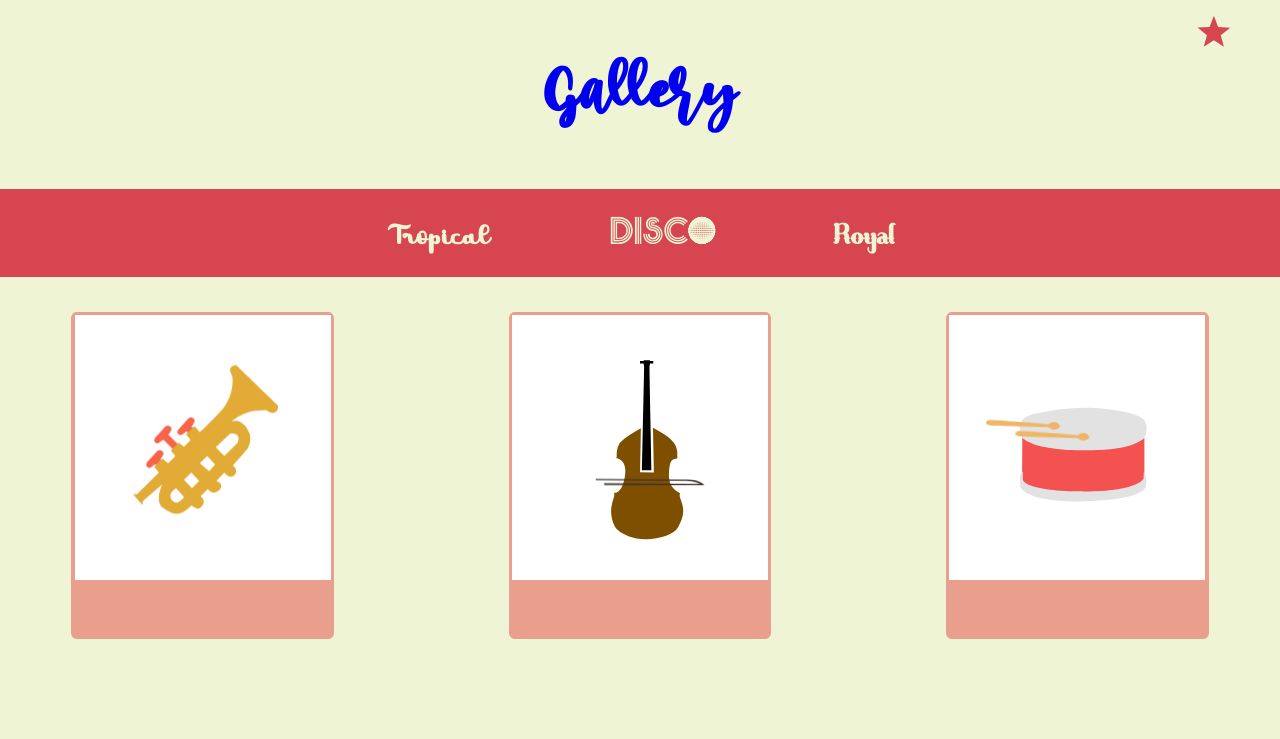
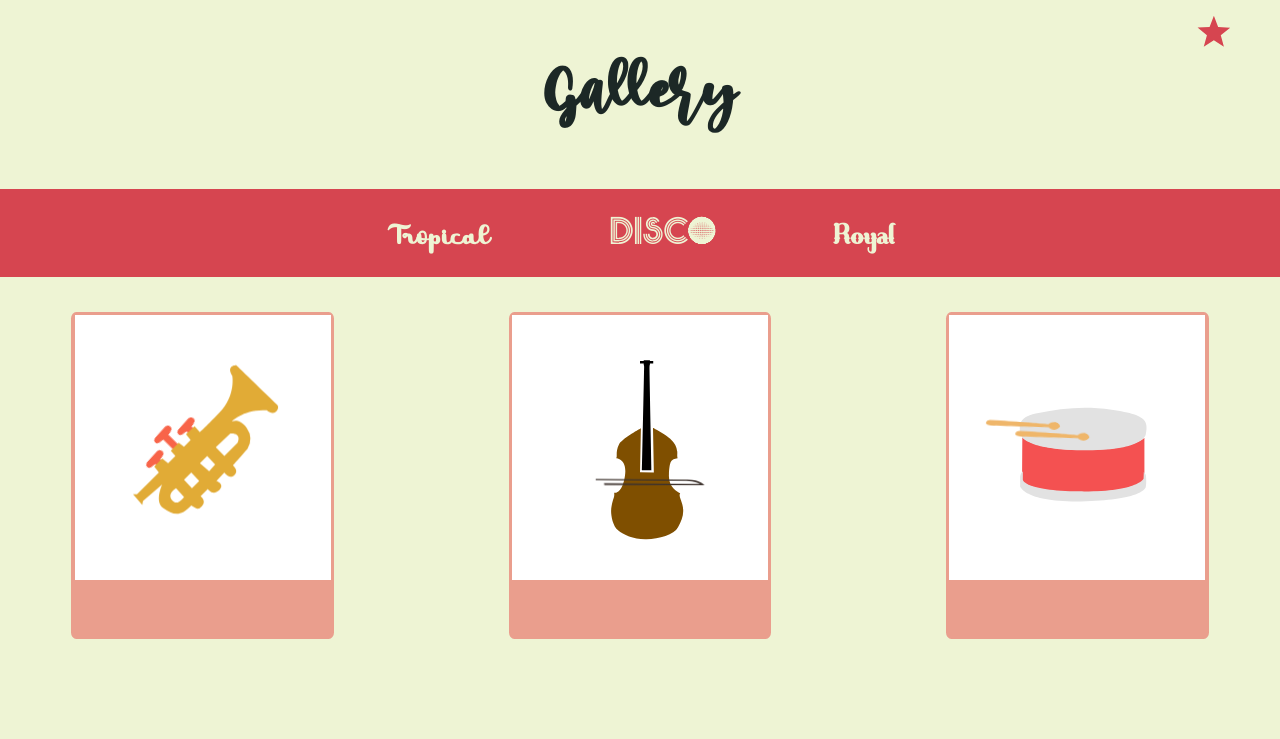
Before and after one commit to magnhan/gallery, a React (Create React App) app in the folder gallery/: page / in a window 1280 px wide. Shown: the top 739 px of the page. Built offline with nearby package versions, Linux system fonts and the light colour scheme; no server answers.

Commit message:
Added temporary context colors and styling to header
#2

```diff
--- a/gallery/src/components/Header.tsx
+++ b/gallery/src/components/Header.tsx
@@ -3,12 +3,11 @@ import { NavLink } from "react-router-dom";
 import ThemeContext, { themes } from "./ThemeContext";
 
 export default function Header() {
-  const {theme, tropicalThemeToggle,discoThemeToggle,royalThemeToggle} = React.useContext(ThemeContext);
+  const {theme} = React.useContext(ThemeContext);
   return (
     <div className="Header">
-      <h1 id="Heading"
-      style={{color: theme.background}}>
-        <NavLink to="/">Gallery</NavLink>
+      <h1 id="Heading">
+        <NavLink to="/" style={{color: theme.dark}}>Gallery</NavLink>
       </h1>
     </div>
   );
--- a/gallery/src/components/ThemeContext.tsx
+++ b/gallery/src/components/ThemeContext.tsx
@@ -5,7 +5,7 @@ export const themes = {
     tropical:{
         background: '#70D6FF',
         dark: 'black',
-        accent: 'red',
+        accent: '#0ffdc',
     },
     standard: {
         background: '#d64550',
```
